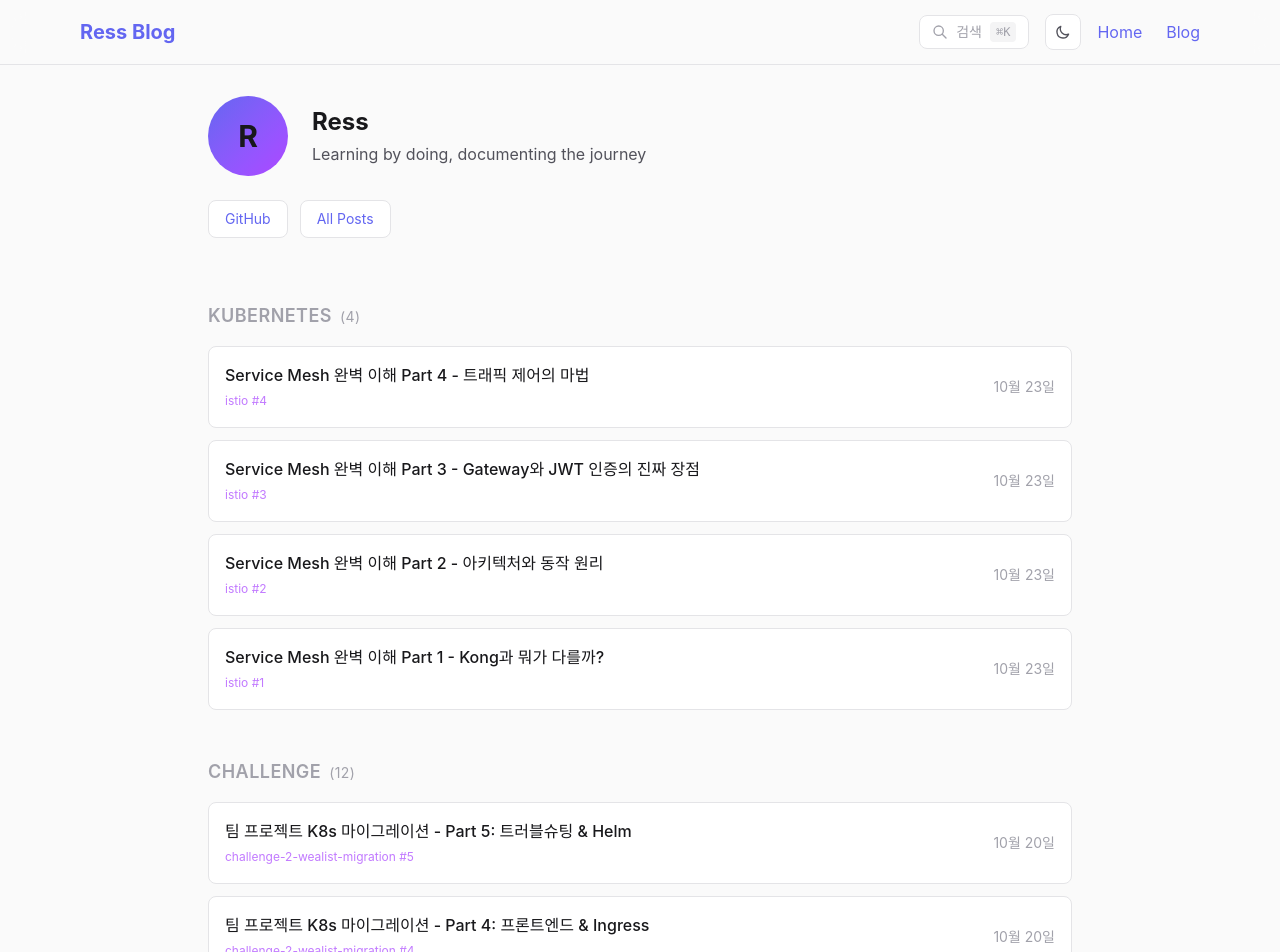
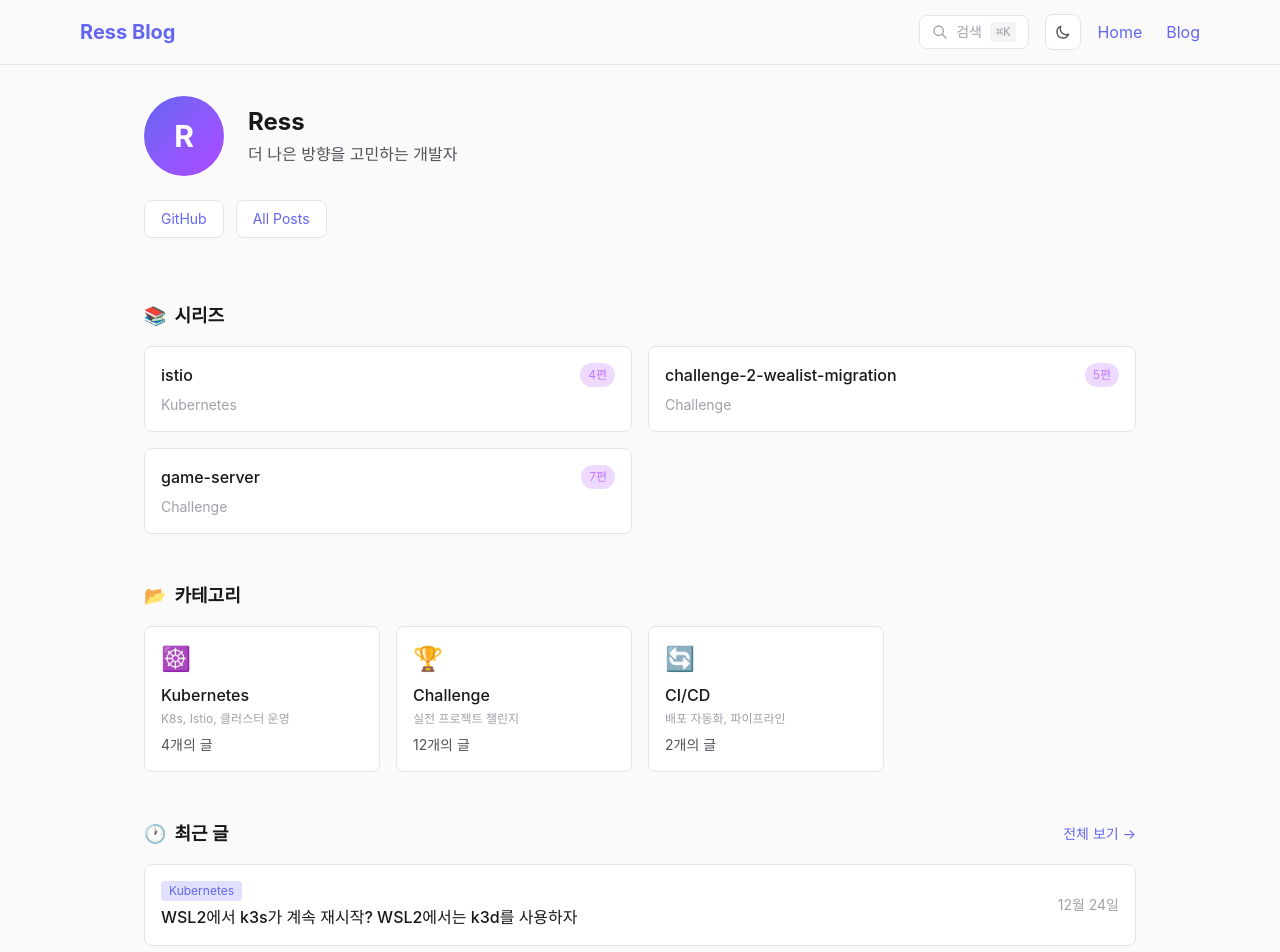
Before and after one commit to ressKim-io/my-blog, a Next.js app: page / in a window 1280 px wide. Shown: the top 952 px of the page. Built offline with nearby package versions, Linux system fonts and the light colour scheme.

Commit message:
Improve homepage: add series cards, category grid, update tagline

```diff
--- a/src/app/page.tsx
+++ b/src/app/page.tsx
@@ -2,10 +2,42 @@ import Link from 'next/link';
 import Header from '@/components/Header';
 import { getAllPosts } from '@/lib/posts';
 
+interface SeriesInfo {
+  name: string;
+  count: number;
+  latestSlug: string;
+  category: string;
+}
+
 export default function Home() {
   const allPosts = getAllPosts();
 
-  // 카테고리별로 포스트 그룹화
+  // 시리즈 그룹화
+  const seriesMap = new Map<string, SeriesInfo>();
+  const standalonePosts = allPosts.filter((post) => {
+    if (post.series) {
+      const existing = seriesMap.get(post.series.name);
+      if (existing) {
+        existing.count++;
+        if (post.series.order === 1) {
+          existing.latestSlug = post.slug;
+        }
+      } else {
+        seriesMap.set(post.series.name, {
+          name: post.series.name,
+          count: 1,
+          latestSlug: post.slug,
+          category: post.category,
+        });
+      }
+      return false;
+    }
+    return true;
+  });
+
+  const seriesList = Array.from(seriesMap.values());
+
+  // 카테고리별 그룹화
   const postsByCategory = allPosts.reduce((acc, post) => {
     const category = post.category || 'etc';
     if (!acc[category]) acc[category] = [];
@@ -13,11 +45,11 @@ export default function Home() {
     return acc;
   }, {} as Record<string, typeof allPosts>);
 
-  const categoryLabels: Record<string, string> = {
-    challenge: 'Challenge',
-    kubernetes: 'Kubernetes',
-    cicd: 'CI/CD',
-    etc: 'Etc',
+  const categoryLabels: Record<string, { label: string; icon: string; desc: string }> = {
+    kubernetes: { label: 'Kubernetes', icon: '☸️', desc: 'K8s, Istio, 클러스터 운영' },
+    challenge: { label: 'Challenge', icon: '🏆', desc: '실전 프로젝트 챌린지' },
+    cicd: { label: 'CI/CD', icon: '🔄', desc: '배포 자동화, 파이프라인' },
+    etc: { label: 'Etc', icon: '📝', desc: '기타 기술 글' },
   };
 
   const categoryOrder = ['kubernetes', 'challenge', 'cicd', 'etc'];
@@ -28,17 +60,17 @@ export default function Home() {
       <Header posts={allPosts} />
 
       <main className="pt-24 pb-16">
-        <div className="max-w-4xl mx-auto px-4">
+        <div className="max-w-5xl mx-auto px-4">
           {/* Profile Section */}
           <section className="mb-16">
             <div className="flex items-center gap-6 mb-6">
-              <div className="w-20 h-20 rounded-full bg-gradient-to-br from-[var(--accent)] to-purple-500 flex items-center justify-center text-3xl font-bold">
+              <div className="w-20 h-20 rounded-full bg-gradient-to-br from-[var(--accent)] to-purple-500 flex items-center justify-center text-3xl font-bold text-white">
                 R
               </div>
               <div>
                 <h1 className="text-2xl font-bold mb-1">Ress</h1>
                 <p className="text-[var(--text-secondary)]">
-                  Learning by doing, documenting the journey
+                  더 나은 방향을 고민하는 개발자
                 </p>
               </div>
             </div>
@@ -60,32 +92,92 @@ export default function Home() {
             </div>
           </section>
 
-          {/* Posts by Category */}
-          {sortedCategories.map((category) => (
-            <section key={category} className="mb-12">
-              <h2 className="text-lg font-semibold text-[var(--text-muted)] uppercase tracking-wide mb-4">
-                {categoryLabels[category] || category}
-                <span className="ml-2 text-sm font-normal">
-                  ({postsByCategory[category].length})
+          {/* Series Section */}
+          {seriesList.length > 0 && (
+            <section className="mb-12">
+              <h2 className="text-lg font-semibold text-[var(--text-primary)] mb-4 flex items-center gap-2">
+                <span>📚</span> 시리즈
+              </h2>
+              <div className="grid grid-cols-1 md:grid-cols-2 gap-4">
+                {seriesList.map((series) => (
+                  <Link
+                    key={series.name}
+                    href={`/blog/${series.latestSlug}`}
+                    className="group p-4 bg-[var(--bg-secondary)] rounded-lg border border-[var(--border)] hover:border-[var(--accent)]/50 transition-all"
+                  >
+                    <div className="flex items-center justify-between mb-2">
+                      <h3 className="font-medium text-[var(--text-primary)] group-hover:text-[var(--accent)] transition-colors">
+                        {series.name}
+                      </h3>
+                      <span className="text-xs px-2 py-1 rounded-full bg-purple-500/20 text-purple-400">
+                        {series.count}편
                       </span>
+                    </div>
+                    <p className="text-sm text-[var(--text-muted)]">
+                      {categoryLabels[series.category]?.label || series.category}
+                    </p>
+                  </Link>
+                ))}
+              </div>
+            </section>
+          )}
+
+          {/* Categories Section */}
+          <section className="mb-12">
+            <h2 className="text-lg font-semibold text-[var(--text-primary)] mb-4 flex items-center gap-2">
+              <span>📂</span> 카테고리
             </h2>
+            <div className="grid grid-cols-1 sm:grid-cols-2 lg:grid-cols-4 gap-4">
+              {sortedCategories.map((category) => {
+                const info = categoryLabels[category];
+                const count = postsByCategory[category].length;
+                return (
+                  <Link
+                    key={category}
+                    href="/blog"
+                    className="group p-4 bg-[var(--bg-secondary)] rounded-lg border border-[var(--border)] hover:border-[var(--accent)]/50 transition-all"
+                  >
+                    <div className="text-2xl mb-2">{info?.icon}</div>
+                    <h3 className="font-medium text-[var(--text-primary)] group-hover:text-[var(--accent)] transition-colors">
+                      {info?.label || category}
+                    </h3>
+                    <p className="text-xs text-[var(--text-muted)] mt-1">{info?.desc}</p>
+                    <p className="text-sm text-[var(--text-secondary)] mt-2">{count}개의 글</p>
+                  </Link>
+                );
+              })}
+            </div>
+          </section>
 
-              <div className="grid gap-3">
-                {postsByCategory[category].slice(0, 5).map((post) => (
+          {/* Recent Posts */}
+          <section className="mb-12">
+            <div className="flex items-center justify-between mb-4">
+              <h2 className="text-lg font-semibold text-[var(--text-primary)] flex items-center gap-2">
+                <span>🕐</span> 최근 글
+              </h2>
+              <Link
+                href="/blog"
+                className="text-sm text-[var(--accent)] hover:underline"
+              >
+                전체 보기 →
+              </Link>
+            </div>
+            <div className="space-y-3">
+              {standalonePosts.slice(0, 5).map((post) => (
                 <Link
                   key={post.slug}
                   href={`/blog/${post.slug}`}
                   className="group flex items-center justify-between p-4 bg-[var(--bg-secondary)] rounded-lg border border-[var(--border)] hover:border-[var(--accent)]/50 transition-all"
                 >
                   <div className="flex-1 min-w-0">
+                    <div className="flex items-center gap-2 mb-1">
+                      <span className="text-xs px-2 py-0.5 rounded bg-[var(--accent)]/20 text-[var(--accent)]">
+                        {post.category}
+                      </span>
+                    </div>
                     <h3 className="font-medium text-[var(--text-primary)] group-hover:text-[var(--accent)] transition-colors truncate">
                       {post.title}
                     </h3>
-                      {post.series && (
-                        <span className="text-xs text-purple-400">
-                          {post.series.name} #{post.series.order}
-                        </span>
-                      )}
                   </div>
                   <time className="text-sm text-[var(--text-muted)] ml-4 shrink-0">
                     {new Date(post.date).toLocaleDateString('ko-KR', {
@@ -95,18 +187,8 @@ export default function Home() {
                   </time>
                 </Link>
               ))}
-
-                {postsByCategory[category].length > 5 && (
-                  <Link
-                    href="/blog"
-                    className="text-sm text-[var(--text-muted)] hover:text-[var(--accent)] transition-colors pl-4"
-                  >
-                    + {postsByCategory[category].length - 5} more posts →
-                  </Link>
-                )}
             </div>
           </section>
-          ))}
         </div>
       </main>
 
```
Lines whose indentation alone changed are shown as unchanged.
